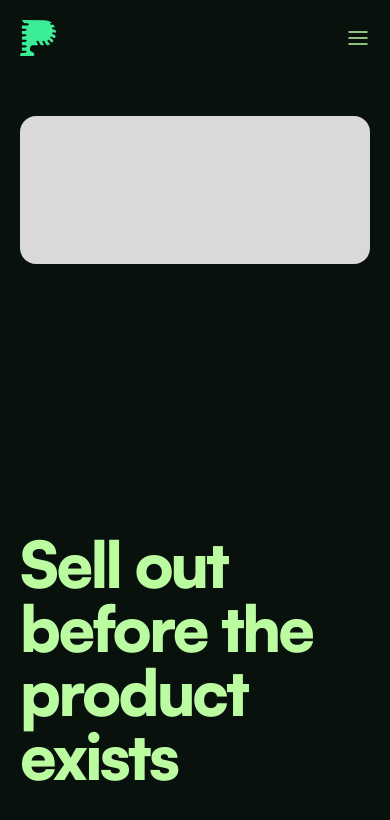
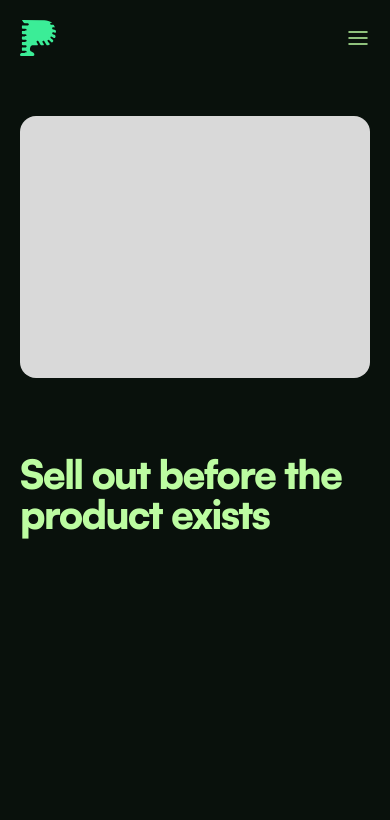
Before and after one commit to 7ossam26/proovd-grant-landing-page, a Next.js app: page / in a window 390 px wide. Shown: the top 820 px of the page. Built offline with nearby package versions, Linux system fonts and the light colour scheme; no server answers.

Commit message:
hero secction mobile

```diff
--- a/src/components/sections/Hero.js
+++ b/src/components/sections/Hero.js
@@ -1,20 +1,19 @@
 export default function Hero() {
   return (
-    <section className="bg-ink min-h-[90vh] flex flex-col px-5 sm:px-8 md:px-12 lg:px-20 pt-10 pb-12">
+    <section className="bg-ink min-h-[60vh] sm:min-h-[70vh] md:min-h-[85vh] lg:min-h-[90vh] flex flex-col px-5 sm:px-8 md:px-12 lg:px-20 pt-10 pb-12">
       {/*
        * TODO(assets): hero panel image (~1555×657, rounded rect) — see /docs/assets-needed.md
        * Replace this placeholder div with the actual hero visual once delivered.
        */}
       <div
-        className="bg-[#D9D9D9] rounded-2xl w-full"
-        style={{ aspectRatio: "1555 / 657" }}
+        className="bg-[#D9D9D9] rounded-2xl w-full aspect-[4/3] sm:aspect-[16/9] md:aspect-[2/1] lg:aspect-[1555/657]"
         aria-hidden="true"
       />
 
       <h1
-        className="text-brand-lime font-black leading-none mt-auto pt-8"
+        className="text-brand-lime font-black leading-none mt-auto pt-6 sm:pt-8"
         style={{
-          fontSize: "clamp(4rem, 6vw, 6.5rem)",
+          fontSize: "clamp(2.5rem, 6vw, 6.5rem)",
           letterSpacing: "-0.04em",
         }}
       >
```
